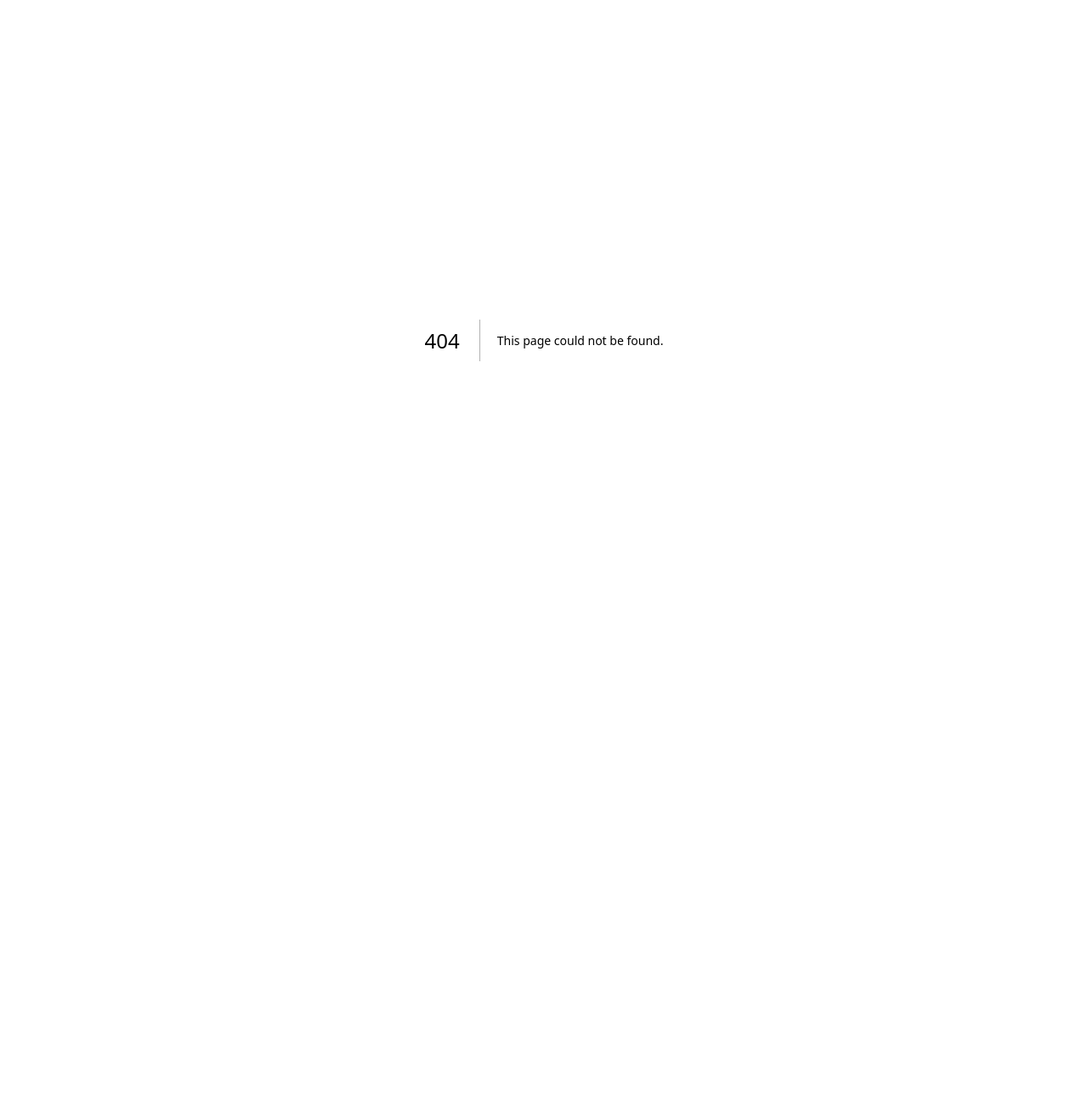
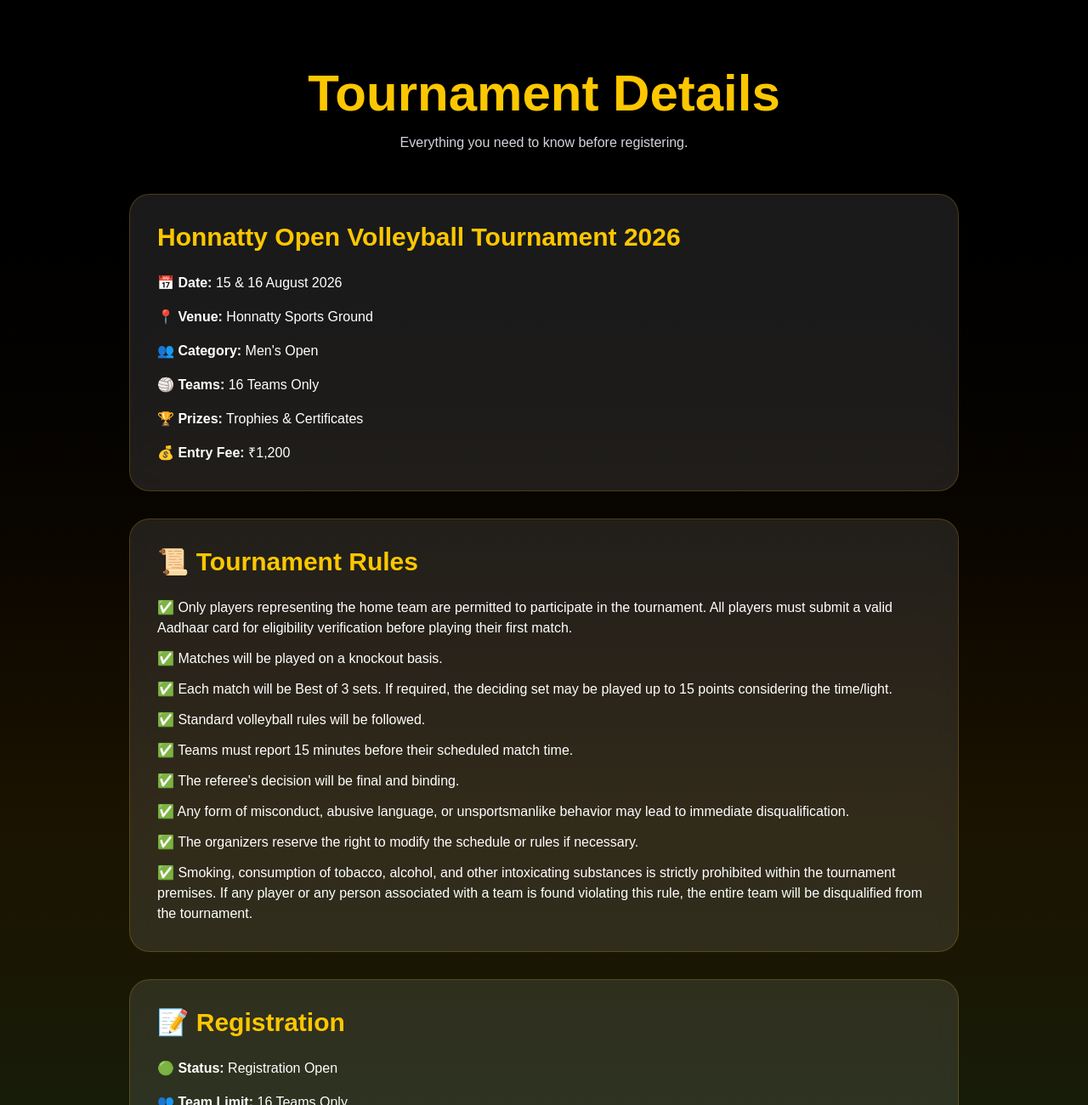
Before and after one commit to honnattysportsclub/honnatty-sports-club, a Next.js app: page /tournament-details in a window 1280 px wide. Before the commit this address had no page. Shown: the top 1300 px of the page at 85% size. Before the commit the page ends 800 px from the top, so only its background shows below. Built offline with nearby package versions, Linux system fonts and the light colour scheme.

Commit message:
Added tournament details, rules, registration and venue sections

```diff
--- a/src/app/page.tsx
+++ b/src/app/page.tsx
@@ -88,17 +88,19 @@ export default function Home() {
           discipline and sportsmanship since generations.
         </p>
 
-        <div className="flex gap-6 mt-10">
+        <div className="flex gap-4 mt-8">
+  <button className="w-52 bg-yellow-500 text-black py-3 rounded-lg font-semibold">
+    Our Team
+  </button>
 
-          <button className="bg-yellow-400 text-black px-8 py-3 rounded-xl font-semibold hover:scale-105 transition">
-            Our Team
-          </button>
+  <button className="w-52 border border-yellow-500 text-white py-3 rounded-lg">
+    Gallery
+  </button>
 
-          <button className="border-2 border-yellow-400 px-8 py-3 rounded-xl hover:bg-yellow-400 hover:text-black transition">
-            Gallery
-          </button>
-
-        </div>
+  <button className="w-52 border border-yellow-500 text-white py-3 rounded-lg">
+    Upcoming Tournaments
+  </button>
+</div>
 
       </section>
 {/* About Section */}
--- /dev/null
+++ b/src/app/tournament-details/page.tsx
@@ -0,0 +1,124 @@
+export default function TournamentDetails() {
+  return (
+    <main className="min-h-screen bg-gradient-to-b from-black via-[#1a1200] to-[#062b1d] text-white flex items-center justify-center">
+      <div className="relative z-20 max-w-5xl mx-auto px-6 py-20">
+
+  <h1 className="text-5xl md:text-6xl font-extrabold text-yellow-400 text-center">
+    Tournament Details
+  </h1>
+
+  <p className="mt-4 text-center text-gray-300">
+    Everything you need to know before registering.
+  </p>
+
+  <div className="mt-12 rounded-3xl bg-white/10 border border-yellow-400/20 backdrop-blur-md p-8">
+
+    <h2 className="text-3xl font-bold text-yellow-400">
+      Honnatty Open Volleyball Tournament 2026
+    </h2>
+
+    <div className="mt-6 space-y-4 text-white">
+
+      <p>📅 <strong>Date:</strong> 15 & 16 August 2026</p>
+
+      <p>📍 <strong>Venue:</strong> Honnatty Sports Ground</p>
+
+      <p>👥 <strong>Category:</strong> Men's Open</p>
+
+      <p>🏐 <strong>Teams:</strong> 16 Teams Only</p>
+
+      <p>🏆 <strong>Prizes:</strong> Trophies & Certificates</p>
+
+      <p>💰 <strong>Entry Fee:</strong> ₹1,200</p>
+
+    </div>
+
+  </div>
+<div className="mt-8 rounded-3xl bg-white/10 border border-yellow-400/20 backdrop-blur-md p-8">
+
+  <h2 className="text-3xl font-bold text-yellow-400 mb-6">
+    📜 Tournament Rules
+  </h2>
+
+  <ul className="space-y-3 text-white">
+
+    <li>✅ Only players representing the home team are permitted to participate in the tournament. All players must submit a valid Aadhaar card for eligibility verification before playing their first match.</li>
+
+    <li>✅ Matches will be played on a knockout basis.</li>
+
+    <li>✅ Each match will be Best of 3 sets. If required, the deciding set may be played up to 15 points considering the time/light.</li>
+
+    <li>✅ Standard volleyball rules will be followed.</li>
+
+    <li>✅ Teams must report 15 minutes before their scheduled match time.</li>
+
+    <li>✅ The referee's decision will be final and binding.</li>
+
+    <li>✅ Any form of misconduct, abusive language, or unsportsmanlike behavior may lead to immediate disqualification.</li>
+
+    <li>✅ The organizers reserve the right to modify the schedule or rules if necessary.</li>
+
+    <li>✅ Smoking, consumption of tobacco, alcohol, and other intoxicating substances is strictly prohibited within the tournament premises. If any player or any person associated with a team is found violating this rule, the entire team will be disqualified from the tournament.</li>
+  </ul>
+
+</div>
+<div className="mt-8 rounded-3xl bg-white/10 border border-yellow-400/20 backdrop-blur-md p-8">
+
+  <h2 className="text-3xl font-bold text-yellow-400 mb-6">
+    📝 Registration
+  </h2>
+
+  <div className="space-y-4 text-white">
+
+    <p>🟢 <strong>Status:</strong> Registration Open</p>
+
+    <p>👥 <strong>Team Limit:</strong> 16 Teams Only</p>
+
+    <p>⏳ <strong>Deadline:</strong> 05-August-2026</p>
+
+    <p>📞 <strong>Contact:</strong> Vishal</p>
+
+  </div>
+
+  <a
+  href="https://wa.me/919655429983?text=Hello%20Honnatty%20Sports%20Club!%0A%0AI%20would%20like%20to%20register%20my%20team%20for%20the%20Honnatty%20Open%20Volleyball%20Tournament%202026.%0A%0ATeam%20Name:%0ACaptain%20Name:%0AMobile%20Number:%0ANumber%20of%20Players:"
+  target="_blank"
+  rel="noopener noreferrer"
+  className="mt-8 inline-block px-8 py-3 rounded-xl bg-green-500 hover:bg-green-600 transition text-white font-bold"
+>
+  Register via WhatsApp
+</a>
+
+</div>
+<div className="mt-8 rounded-3xl bg-white/10 border border-yellow-400/20 backdrop-blur-md p-8">
+
+  <h2 className="text-3xl font-bold text-yellow-400 mb-6">
+    📍 Tournament Venue
+  </h2>
+
+  <div className="space-y-4 text-white">
+
+    <p>
+      <strong>Venue:</strong> Honnatty Sports Ground
+    </p>
+
+    <p>
+      Kotagiri, The Nilgiris, Tamil Nadu
+    </p>
+
+    <a
+      href="https://maps.google.com"
+      target="_blank"
+      rel="noopener noreferrer"
+      className="inline-block mt-4 px-6 py-3 rounded-xl bg-yellow-400 text-black font-bold hover:bg-yellow-300 transition"
+    >
+      Open in Google Maps
+    </a>
+
+  </div>
+
+</div>
+</div>
+    </main>
+  );
+}
--- /dev/null
+++ b/src/app/tournaments/page.tsx
@@ -0,0 +1,60 @@
+import Link from "next/link";
+export default function Tournaments() {
+  return (
+<main className="relative min-h-screen overflow-hidden bg-gradient-to-b from-black via-[#1a1200] to-[#062b1d]">
+
+    {/* Yellow Glow */}
+    <div className="absolute top-20 left-1/2 -translate-x-1/2 w-[900px] h-[500px] rounded-full bg-yellow-400/30 blur-[180px]"></div>
+
+    {/* Green Glow */}
+    <div className="absolute top-60 left-1/2 -translate-x-1/2 w-[1000px] h-[600px] rounded-full bg-green-500/25 blur-[220px]"></div>
+
+    <div className="relative z-20 flex flex-col items-center pt-20 text-center">
+        <div className="relative z-20 flex flex-col items-center pt-20 text-center">
+  ...
+</div>
+      <h1 className="text-4xl sm:text-5xl md:text-6xl font-extrabold text-yellow-400 px-4">
+  Upcoming Tournaments
+</h1>
+
+<p className="mt-4 max-w-2xl text-base sm:text-lg md:text-xl text-white px-6">
+  Stay updated with the latest volleyball tournaments organised by
+  Honnatty Sports Club.
+</p>
+    </div>
+<div className="relative z-20 w-full max-w-5xl mx-auto px-4 sm:px-6 lg:px-8 pb-20">
+<div className="rounded-3xl border border-yellow-400/20 bg-white/10 backdrop-blur-md p-5 sm:p-6 md:p-8 shadow-2xl">
+<div className="flex flex-col sm:flex-row sm:items-center sm:justify-between gap-3">
+          <span className="px-4 py-1 rounded-full bg-yellow-400 text-black font-bold">
+        REGISTRATION OPEN
+      </span>
+
+      <span className="text-gray-300">
+        🏐 Volleyball
+      </span>
+    </div>
+
+    <h2 className="text-3xl md:text-5xl font-bold text-yellow-400 leading-tight">
+      Honnatty Open Volleyball Tournament 2026
+    </h2>
+
+    <div className="mt-6 space-y-3 text-white text-lg">
+      <p>📅 <strong>Date:</strong> 15 and 16 August 2026</p>
+      <p>👥 <strong>Teams:</strong> 16 Teams Only</p>
+    </div>
+<p className="mt-4 rounded-lg bg-yellow-400/10 border border-yellow-400/30 px-4 py-2 text-sm text-yellow-200">
+  📌 Registration closes when all 16 slots are filled.
+</p>
+    <Link
+  href="/tournament-details"
+  className="mt-8 inline-block px-8 py-3 rounded-xl bg-yellow-400 text-black font-bold hover:bg-yellow-300 transition"
+>
+  Register Now
+</Link>
+
+  </div>
+
+</div>
+  </main>
+  );
+}
```
